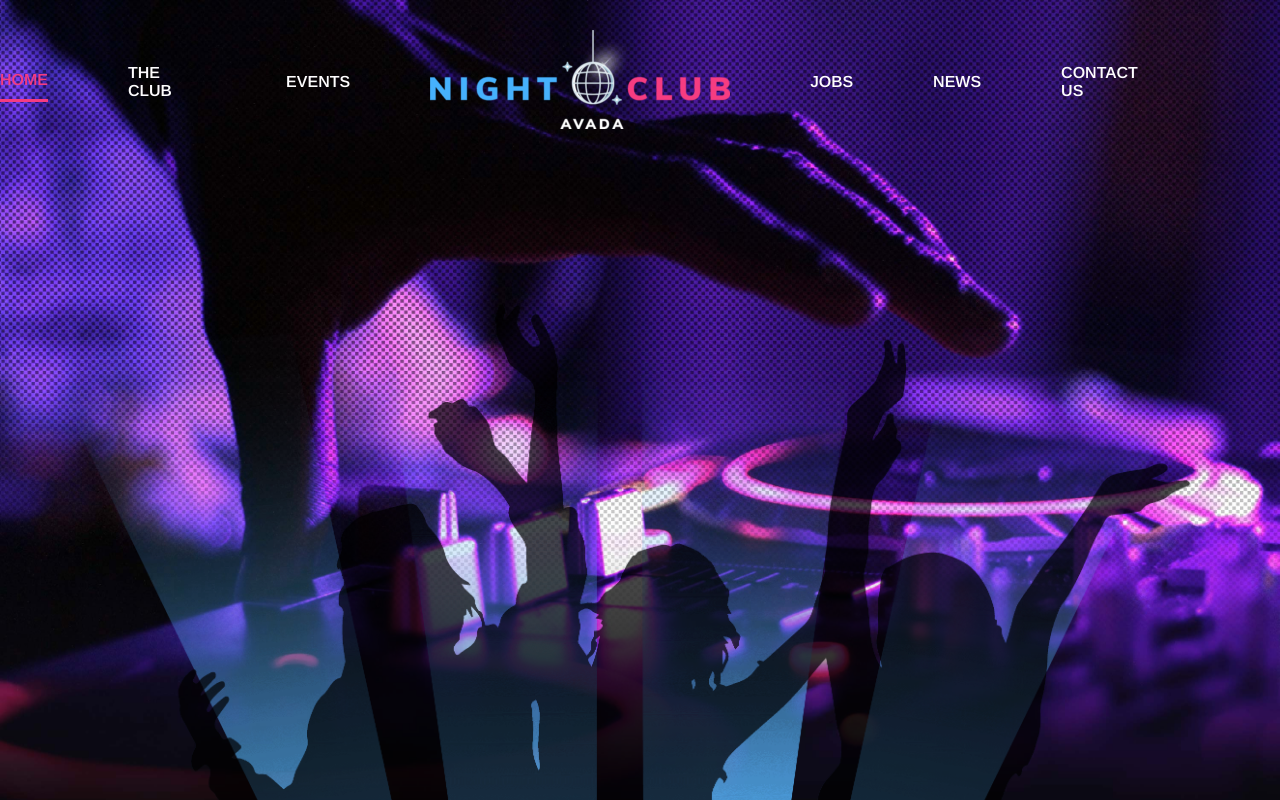
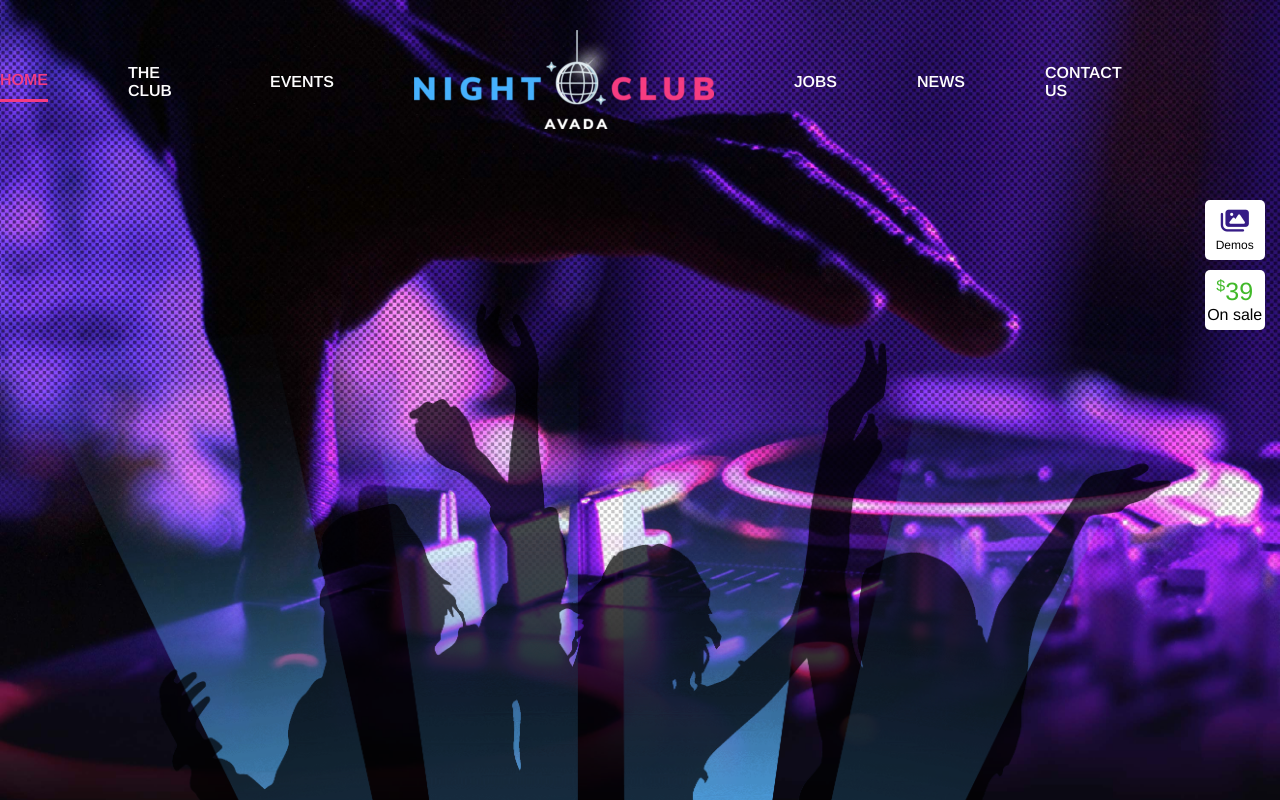
Before and after one commit to 0Daviduo0/proj-html-vuejs, a Vue app: page / in a window 1280 px wide. Shown: the top 800 px of the page. Built offline with nearby package versions, Linux system fonts and the light colour scheme.

Commit message:
added side blocks

```diff
--- a/index.html
+++ b/index.html
@@ -1,6 +1,9 @@
 <!DOCTYPE html>
 <html lang="en">
   <head>
+    <!-- Fontawsome cdn -->
+    <link rel="stylesheet" href="https://cdnjs.cloudflare.com/ajax/libs/font-awesome/6.2.1/css/all.min.css" integrity="sha512-MV7K8+y+gLIBoVD59lQIYicR65iaqukzvf/nwasF0nqhPay5w/9lJmVM2hMDcnK1OnMGCdVK+iQrJ7lzPJQd1w==" crossorigin="anonymous" referrerpolicy="no-referrer" />
+
     <meta charset="UTF-8" />
     <link rel="icon" type="image/svg+xml" href="/vite.svg" />
     <meta name="viewport" content="width=device-width, initial-scale=1.0" />
--- a/package.json
+++ b/package.json
@@ -9,6 +9,7 @@
     "preview": "vite preview"
   },
   "dependencies": {
+    "@fortawesome/fontawesome-free": "^6.2.1",
     "vue": "^3.2.45"
   },
   "devDependencies": {
--- a/src/components/AppHeader.vue
+++ b/src/components/AppHeader.vue
@@ -49,7 +49,7 @@ export default{
             </nav>
 
             <div class="jumbo">
-                <img src="../../public/images/avada-nightclub-homepage-image.png" alt="">
+                <img src="/images/avada-nightclub-homepage-image.png" alt="">
             </div>
 
             <div class="header_text_under_img">
@@ -62,7 +62,7 @@ export default{
             </div>
 
             <div class="clubVideo">
-                <img src="../../public/images/avada-nightclub-play-showreel-400x95.png" alt="">
+                <img src="/images/avada-nightclub-play-showreel-400x95.png" alt="">
             </div>
 
 
@@ -70,6 +70,30 @@ export default{
         </div>
 
         <div class="dx">
+
+            <div class="block">
+
+                <i class="fa-solid fa-images demos_img"></i>
+                <div class="first_block_text">
+                    Demos
+                </div>
+
+            </div>
+            <div class="block">
+
+                <div class="price_block">
+                    <div class="dollar">
+                        $
+                    </div>
+                    <div class="number">
+                        39
+                    </div>
+                </div>
+                <div class="onSale">
+                    On sale
+                </div>
+
+            </div>
 
         </div>
 
@@ -86,12 +110,12 @@ header{
     display: flex;
     width: 100%;
     height: 1285px;
-    background-image: url(../../public/images/avada-nightclub-home-hero.jpg);
+    background-image: url(/images/avada-nightclub-home-hero.jpg);
     background-size: contain;
     background-repeat: no-repeat;
 
     .sx{
-        width: 97%;
+        width: 100%;
         display: flex;
         flex-direction: column;
         align-items: center;
@@ -153,7 +177,46 @@ header{
     }
 
     .dx{
-        width: 3%;
+        width: 80px;
+        display: flex;
+        flex-direction: column;
+        margin-top: 200px;
+    }
+
+    .block{
+        display: flex;
+        flex-direction: column;
+        justify-content: center;
+        align-items: center;
+        margin-bottom: 10px;
+        width: 60px;
+        height: 60px;
+        background-color: #fff;
+        border-radius: 5px;
+
+    }
+
+    .demos_img{
+        font-size: 25px;
+        color: $jacksonsPurple;
+        padding-bottom: 5px;
+    }
+
+    .first_block_text{
+        font-size: 12px;
+    }
+
+    .price_block{
+        display: flex;
+    }
+
+    .dollar{
+        color: rgb(65, 185, 41);
+    }
+
+    .number{
+        color: rgb(65, 185, 41);
+        font-size: 25px;
     }
 }
 
```
Also changed, not shown: 1 other file (tests, documents, lock files or other folders).
